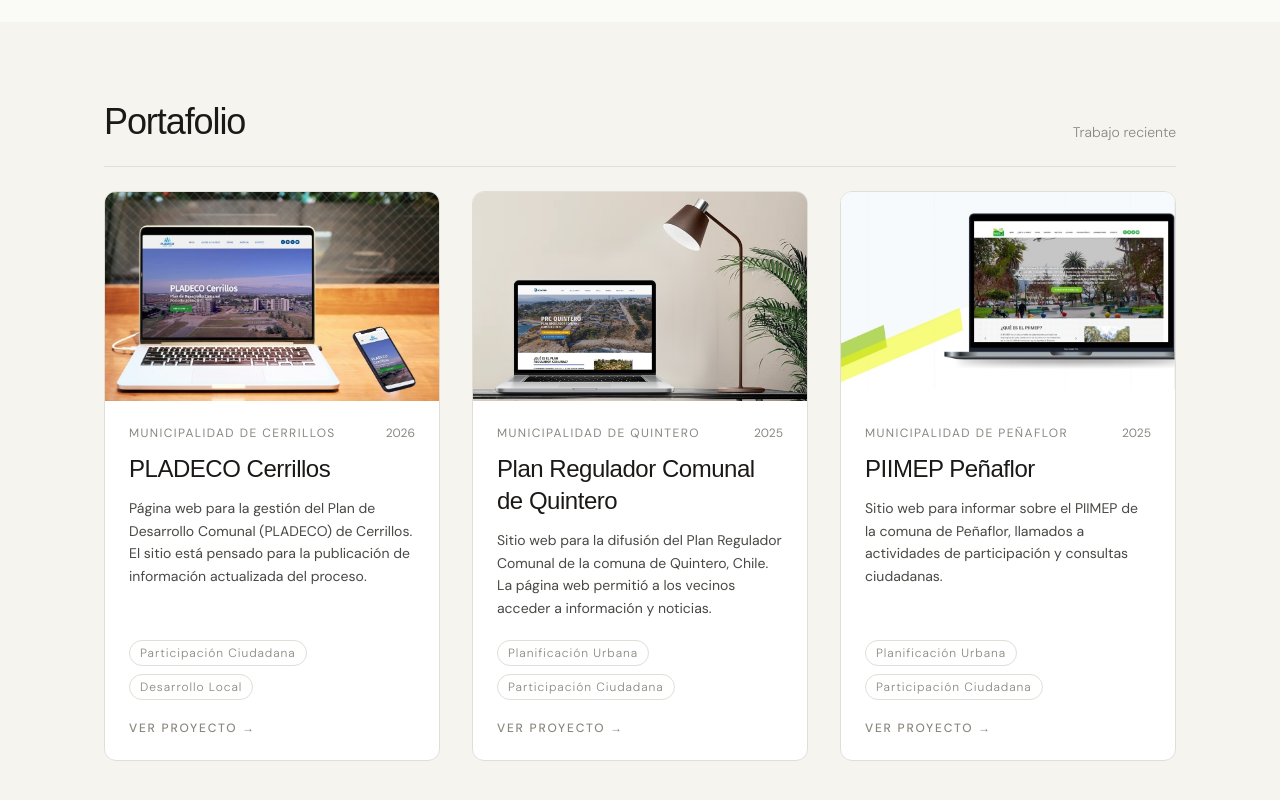
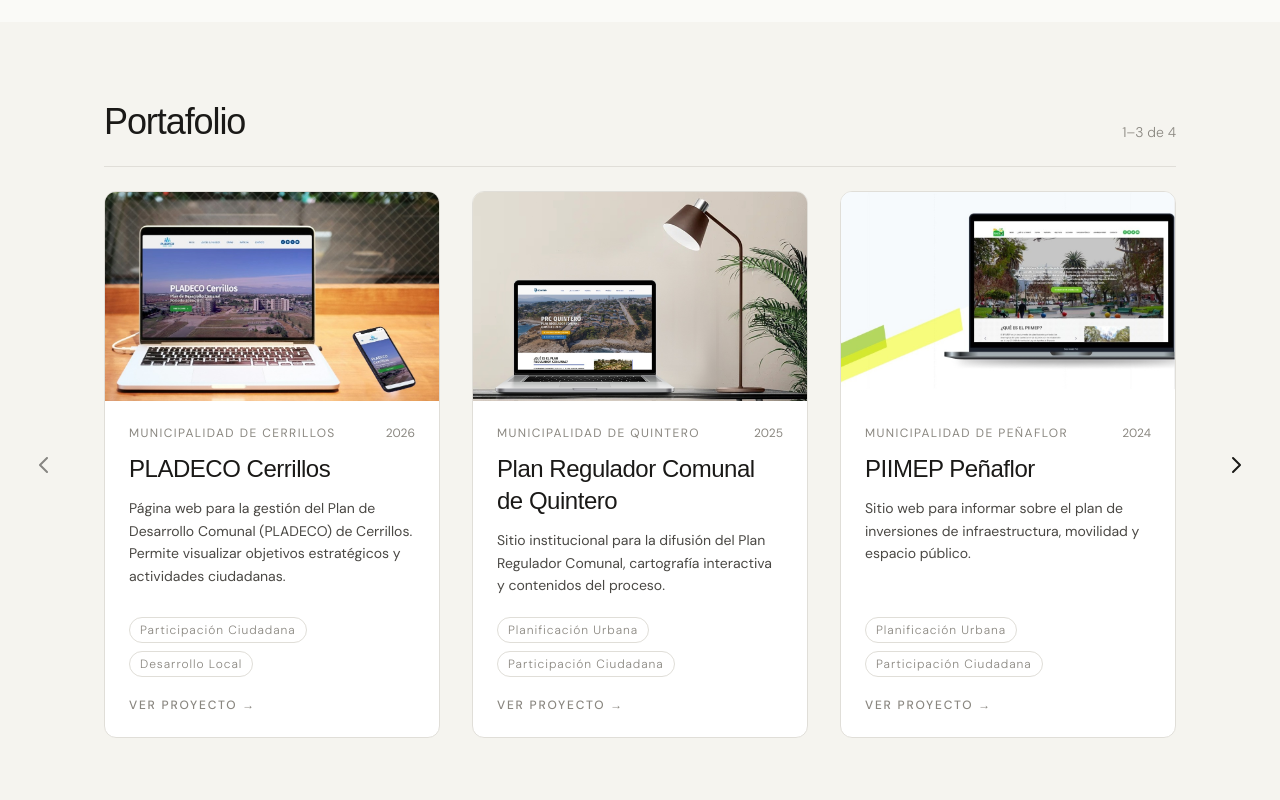
Before and after one commit to AlbertoRodBa/kulp-web, a Next.js app: page / in a window 1280 px wide. Shown: the part 1677-2477 px from the top of the page. Built offline with nearby package versions, Linux system fonts and the light colour scheme; no server answers.

Commit message:
agregado el cuarto proyecto

```diff
--- a/app/portafolio/page.tsx
+++ b/app/portafolio/page.tsx
@@ -1,6 +1,6 @@
 const projects = [
   {
-    id: 1,
+    id: 2,
     client: "Municipalidad de Cerrillos",
     title: "PLADECO Cerrillos",
     year: "2026",
@@ -11,7 +11,7 @@ const projects = [
     tags: ["Participación Ciudadana", "Desarrollo Local"],
   },
   {
-    id: 2,
+    id: 3,
     client: "Municipalidad de Quintero",
     title: "Plan Regulador Comunal de Quintero",
     year: "2025",
@@ -22,7 +22,7 @@ const projects = [
     tags: ["Planificación Urbana", "Participación Ciudadana"],
   },
   {
-    id: 3,
+    id: 4,
     client: "Municipalidad de Peñaflor",
     title: "PIIMEP Peñaflor",
     year: "2024",
@@ -31,6 +31,18 @@ const projects = [
       "Sitio web para informar sobre el plan de inversiones de infraestructura, movilidad y espacio público.",
     image: "/project-3-piimep-penaflor.jpg",
     tags: ["Planificación Urbana", "Participación Ciudadana"],
+  },
+
+    {
+    id: 1,
+    client: "Municipalidad de Pudahuel",
+    title: "PLADECO Pudahuel",
+    year: "2024",
+    link: "https://pladecopudahuel.participayplanifica.cl",
+    description:
+      "Sitio web para informar sobre el Plan de Desarrollo Comunal de Pudahuel.",
+    image: "/project-0-pladeco-pudahuel.jpg",
+    tags: ["Participación Ciudadana", "Desarrollo Local"],
   },
 ];
 
--- a/constants/projects.ts
+++ b/constants/projects.ts
@@ -1,35 +1,47 @@
 export const projects = [
   {
-    id: 1,
+    id: 2,
     client: "Municipalidad de Cerrillos",
     title: "PLADECO Cerrillos",
     year: "2026",
     link: "https://pladecocerrillos.participayplanifica.cl",
     description:
-      "Página web para la gestión del Plan de Desarrollo Comunal (PLADECO) de Cerrillos. El sitio está pensado para la publicación de información actualizada del proceso.",
+      "Página web para la gestión del Plan de Desarrollo Comunal (PLADECO) de Cerrillos. Permite visualizar objetivos estratégicos y actividades ciudadanas.",
     image: "/project-1-pladeco-cerrillos.jpg",
     tags: ["Participación Ciudadana", "Desarrollo Local"],
   },
   {
-    id: 2,
+    id: 3,
     client: "Municipalidad de Quintero",
     title: "Plan Regulador Comunal de Quintero",
     year: "2025",
     link: "https://prcquintero.participayplanifica.cl",
     description:
-      "Sitio web para la difusión del Plan Regulador Comunal de la comuna de Quintero, Chile. La página web permitió a los vecinos acceder a información y noticias.",
+      "Sitio institucional para la difusión del Plan Regulador Comunal, cartografía interactiva y contenidos del proceso.",
     image: "/project-2-prc-quintero.jpg",
     tags: ["Planificación Urbana", "Participación Ciudadana"],
   },
   {
-    id: 3,
+    id: 4,
     client: "Municipalidad de Peñaflor",
     title: "PIIMEP Peñaflor",
-    year: "2025",
+    year: "2024",
     link: "https://piimep.penaflor.cl",
     description:
-      "Sitio web para informar sobre el PIIMEP de la comuna de Peñaflor, llamados a actividades de participación y consultas ciudadanas.",
+      "Sitio web para informar sobre el plan de inversiones de infraestructura, movilidad y espacio público.",
     image: "/project-3-piimep-penaflor.jpg",
     tags: ["Planificación Urbana", "Participación Ciudadana"],
   },
+
+    {
+    id: 1,
+    client: "Municipalidad de Pudahuel",
+    title: "PLADECO Pudahuel",
+    year: "2024",
+    link: "https://pladecopudahuel.participayplanifica.cl",
+    description:
+      "Sitio web para informar sobre el Plan de Desarrollo Comunal de Pudahuel, actividades y eventos de participación.",
+    image: "/project-0-pladeco-pudahuel.jpg",
+    tags: ["Participación Ciudadana", "Desarrollo Local"],
+  },
 ];
```
Also changed, not shown: public/project-0-pladeco-pudahuel.jpg (added).
